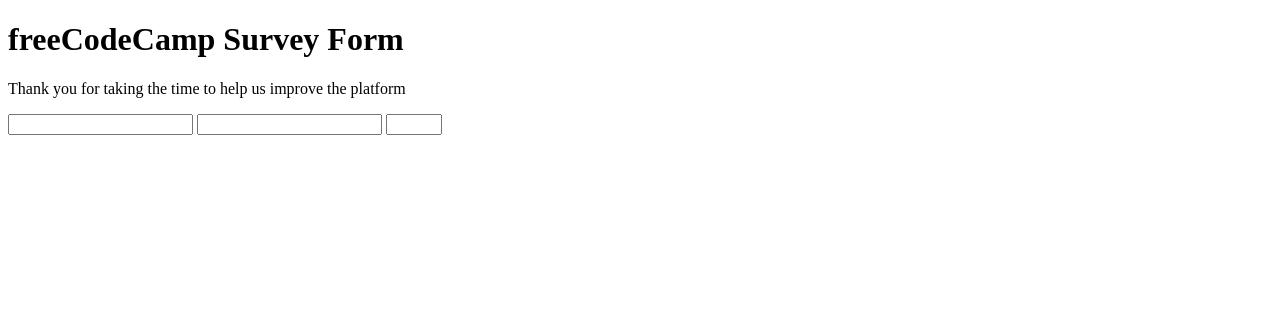
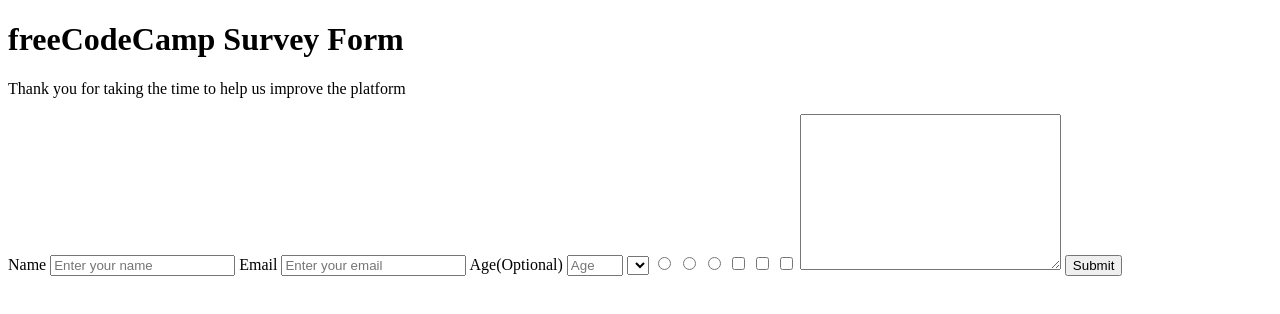
Before and after one commit to hmunish/microverse-wilsan-munish, a plain HTML site: page index.html in a window 1280 px wide. Drawn offline with Linux system fonts and the light colour scheme.

Commit message:
Updated code

```diff
--- a/index.html
+++ b/index.html
@@ -11,12 +11,30 @@
     <h1 id="title">freeCodeCamp Survey Form</h1>
     <p id="description">Thank you for taking the time to help us improve the platform</p>
     <form action="" id="survey-form">
-      <label for="name" id="name-label"></label>
-      <input type="text" id="name">
-      <label for="email" id="email-label"></label>
-      <input type="email" id="email">
-      <label for="number" id="number-label"></label>
-      <input type="number" id="number" min="1" max="10">
+      <label for="name" id="name-label">Name</label>
+      <input type="text" id="name" placeholder="Enter your name" required>
+      <label for="email" id="email-label">Email</label>
+      <input type="email" id="email" placeholder="Enter your email" required>
+      <label for="number" id="number-label">Age(Optional)</label>
+      <input type="number" id="number" min="1" max="10" placeholder="Age">
+      <select name="" id="dropdown" placeholder="Select one row">
+        <option value="Student"></option>
+        <option value="Full-time Job"></option>
+
+      </select>
+      <input type="radio" value="Definitely" name="Definitely">
+      <input type="radio" value="Maybe" name="Definitely">
+      <input type="radio" value="Not Sure" name="Definitely">
+
+      <input type="checkbox" value="Front-end Projects">
+      <input type="checkbox" value="Back-end Projects">
+      <input type="checkbox" value="Data Visualisation">
+
+      <textarea name="" id="" cols="30" rows="10">
+
+      </textarea>
+
+      <input type="submit" id="submit" >
     </form>
     <script src="https://cdn.freecodecamp.org/testable-projects-fcc/v1/bundle.js"></script>
 
```
